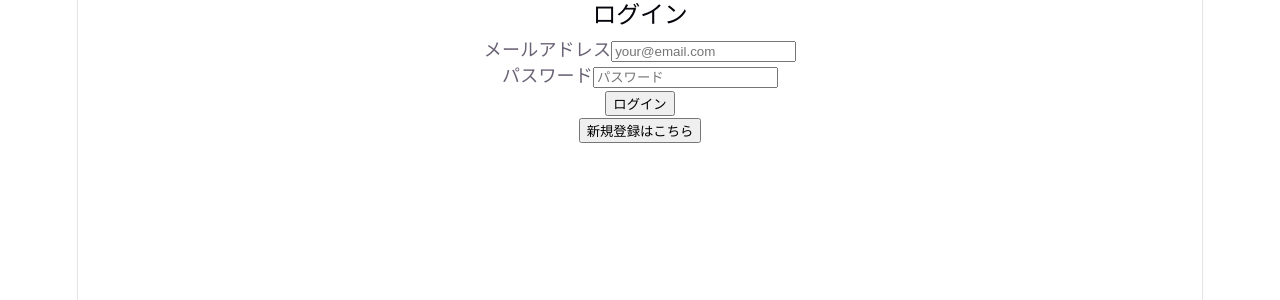
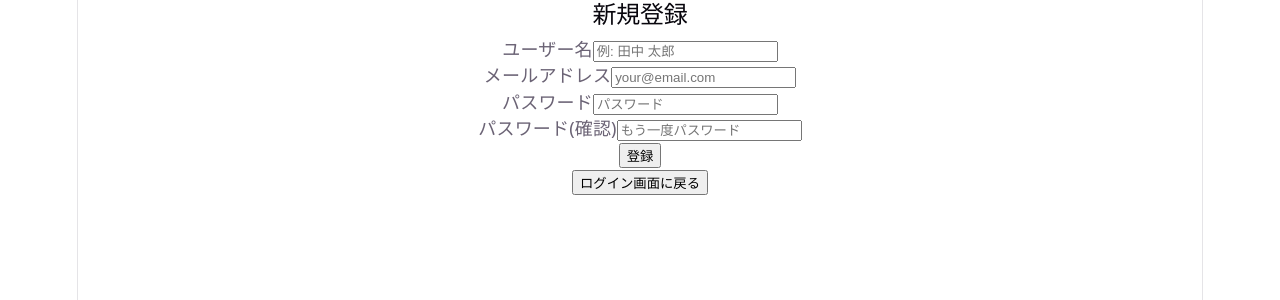
Before and after one commit to egg4946/SysHack-Sefirot-frontend, a React (Vite) app: page /register in a window 1280 px wide. Shown: the top 300 px of the page. Built offline with nearby package versions, Linux system fonts and the light colour scheme.

Commit message:
ifをなくしRouterを導入

```diff
--- a/package.json
+++ b/package.json
@@ -14,13 +14,15 @@
   },
   "dependencies": {
     "react": "^19.2.4",
-    "react-dom": "^19.2.4"
+    "react-dom": "^19.2.4",
+    "react-router-dom": "^7.13.1"
   },
   "devDependencies": {
     "@eslint/js": "^9.39.4",
     "@types/node": "^24.12.0",
     "@types/react": "^19.2.14",
     "@types/react-dom": "^19.2.3",
+    "@types/react-router-dom": "^5.3.3",
     "@typescript-eslint/eslint-plugin": "^8.57.1",
     "@typescript-eslint/parser": "^8.57.1",
     "@vitejs/plugin-react": "^6.0.1",
--- a/src/App.tsx
+++ b/src/App.tsx
@@ -1,30 +1,21 @@
-import React, { useState } from 'react';
+import React from 'react';
 import './App.css';
+import { BrowserRouter as Router, Routes, Route, Navigate } from 'react-router-dom';
 import Login from './Login';
 import Register from './Register';
 import SelectProject from './SelectProject';
 
-type Page = 'login' | 'register' | 'selectProject';
-
 const App: React.FC = () => {
-  const [page, setPage] = useState<Page>('login');
-
-  const handleLogin = () => setPage('selectProject');
-  //const handleLogout = () => setPage('login');
-  const handleRegisterClick = () => setPage('register');
-  const handleRegister = () => setPage('login');
-  const handleBackToLogin = () => setPage('login');
-
-  if (page === 'login') {
-    return <Login onLogin={handleLogin} onRegisterClick={handleRegisterClick} />;
-  }
-  if (page === 'register') {
-    return <Register onRegister={handleRegister} onBackToLogin={handleBackToLogin} />;
-  }
-  if (page === 'selectProject') {
-    return <SelectProject />;
-  }
-  return null;
+  return (
+    <Router>
+      <Routes>
+        <Route path="/login" element={<Login />} />
+        <Route path="/register" element={<Register />} />
+        <Route path="/select-project" element={<SelectProject />} />
+        <Route path="*" element={<Navigate to="/login" replace />} />
+      </Routes>
+    </Router>
+  );
 };
 
 export default App;
--- a/src/Login.tsx
+++ b/src/Login.tsx
@@ -1,11 +1,8 @@
 import React, { useState } from 'react';
+import { useNavigate } from 'react-router-dom';
 
-interface LoginProps {
-  onLogin: () => void;
-  onRegisterClick: () => void;
-}
-
-const Login: React.FC<LoginProps> = ({ onLogin, onRegisterClick }) => {
+const Login: React.FC = () => {
+  const navigate = useNavigate();
   const [email, setEmail] = useState('');
   const [password, setPassword] = useState('');
   const [error, setError] = useState<string | null>(null);
@@ -27,7 +24,7 @@ const Login: React.FC<LoginProps> = ({ onLogin, onRegisterClick }) => {
         setLoading(false);
         return;
       }
-      onLogin();
+      navigate('/select-project');
     } catch{
       setError('通信エラーが発生しました');
     } finally {
@@ -74,7 +71,7 @@ const Login: React.FC<LoginProps> = ({ onLogin, onRegisterClick }) => {
           </button>
         </form>
         <button
-          onClick={onRegisterClick}
+          onClick={() => navigate('/register')}
           className="w-full text-blue-600 hover:underline text-sm mt-4"
         >
           新規登録はこちら
--- a/src/Register.tsx
+++ b/src/Register.tsx
@@ -1,11 +1,8 @@
 import React, { useState } from 'react';
+import { useNavigate } from 'react-router-dom';
 
-interface RegisterProps {
-  onRegister: () => void;
-  onBackToLogin: () => void;
-}
-
-const Register: React.FC<RegisterProps> = ({ onRegister, onBackToLogin }) => {
+const Register: React.FC = () => {
+  const navigate = useNavigate();
   const [email, setEmail] = useState('');
   const [password, setPassword] = useState('');
   const [confirm, setConfirm] = useState('');
@@ -37,7 +34,7 @@ const Register: React.FC<RegisterProps> = ({ onRegister, onBackToLogin }) => {
         setLoading(false);
         return;
       }
-      onRegister();
+      navigate('/login');
     } catch{
       setError('通信エラーが発生しました');
     } finally {
@@ -108,7 +105,7 @@ const Register: React.FC<RegisterProps> = ({ onRegister, onBackToLogin }) => {
           </button>
         </form>
         <button
-          onClick={onBackToLogin}
+          onClick={() => navigate('/login')}
           className="w-full text-blue-600 hover:underline text-sm mt-4"
         >
           ログイン画面に戻る
```
Also changed, not shown: 1 other file (tests, documents, lock files or other folders).
